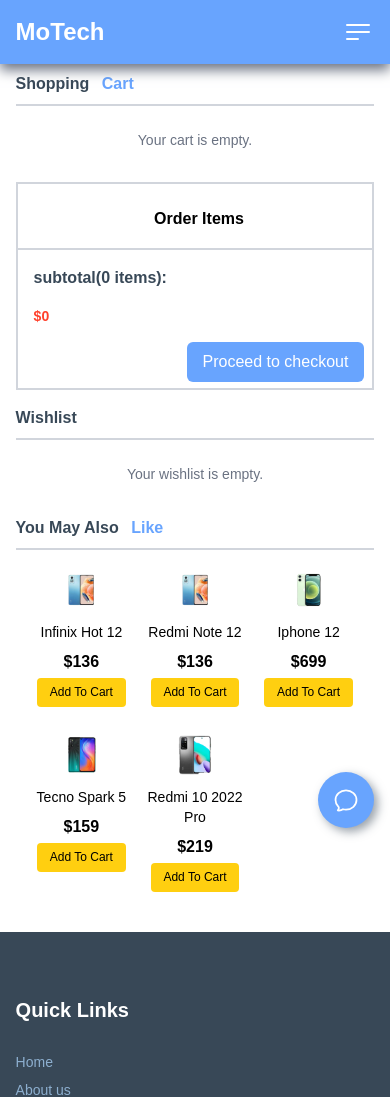
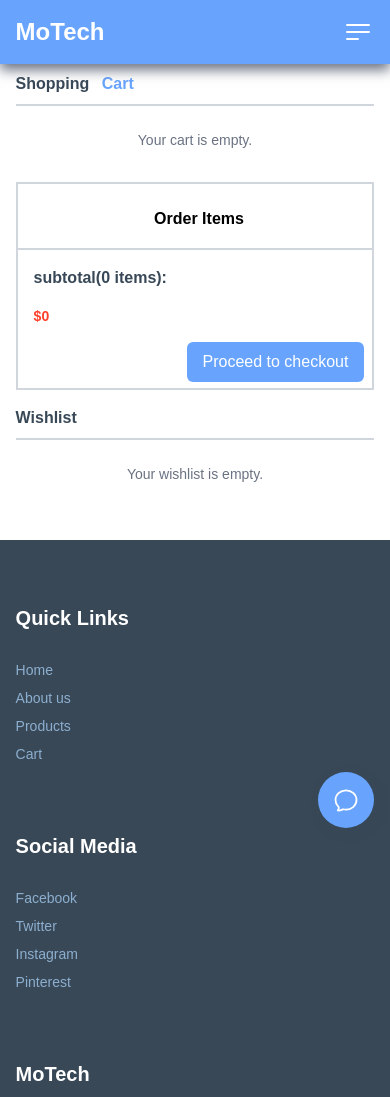
Before and after one commit to muendokennedy/ai-powered-ecommerce-tech-frontend, a Vue app: page /cart in a window 390 px wide. Shown: the top 1097 px of the page. Built offline with nearby package versions, Linux system fonts and the light colour scheme.

Commit message:
Removed the product recommendations if both the cart and the wishlist have no items

```diff
--- a/src/components/LiveChat.vue
+++ b/src/components/LiveChat.vue
@@ -67,7 +67,7 @@
   <button
     @click="toggleChat"
     aria-label="Live chat"
-    class="fixed bottom-4 right-4 z-50 rounded-full shadow-[4px_4px_10px_rgba(56,72,87,0.5)] bg-[#68A4FE] hover:bg-[#384857] text-white w-14 h-14 flex items-center justify-center transition-colors duration-300 focus:outline-none focus:ring-2 focus:ring-offset-2 focus:ring-[#68A4FE]"
+    class="fixed bottom-4 right-4 z-50 rounded-full shadow-[4px_4px_10px_rgba(56,72,87,0.5)] bg-[#68A4FE] hover:bg-[#384857] text-white w-14 h-14 flex items-center justify-center transition-colors duration-300"
   >
     <span v-if="!isOpen" class="text-xl">
       <ChatBubbleOvalLeftIcon class="w-7 h-7" />
--- a/src/views/Client/CartView.vue
+++ b/src/views/Client/CartView.vue
@@ -21,6 +21,11 @@
   { id: 'rec-ph-4', name: 'tecno spark 5', brand: 'Tecno', image: '/src/assets/images/techno spark 5.png', price: 159, rating: 5 },
   { id: 'rec-ph-5', name: 'redmi 10 2022 pro', brand: 'Xiaomi', image: '/src/assets/images/xiaomi redmi 10 2022 pro.png', price: 219, rating: 5 },
 ])
+
+// Hide recommendations if both cart and wishlist are empty
+const showRecommendations = computed(() => {
+  return cartItems.value.length > 0 || wishlistItems.value.length > 0
+})
 
 function loadCart() {
   try {
@@ -394,7 +399,7 @@
           </div>
         </div>
       </section>
-      <section class="shopping-cart mx-auto px-[4%] lg:max-w-[1500px]">
+      <section v-if="showRecommendations" class="shopping-cart mx-auto px-[4%] lg:max-w-[1500px]">
         <div
         class="heading text-[#384857] border-b-2 border-gray-300 text-base sm:text-xl font-semibold py-2 sm:py-4 capitalize"
       >
```
